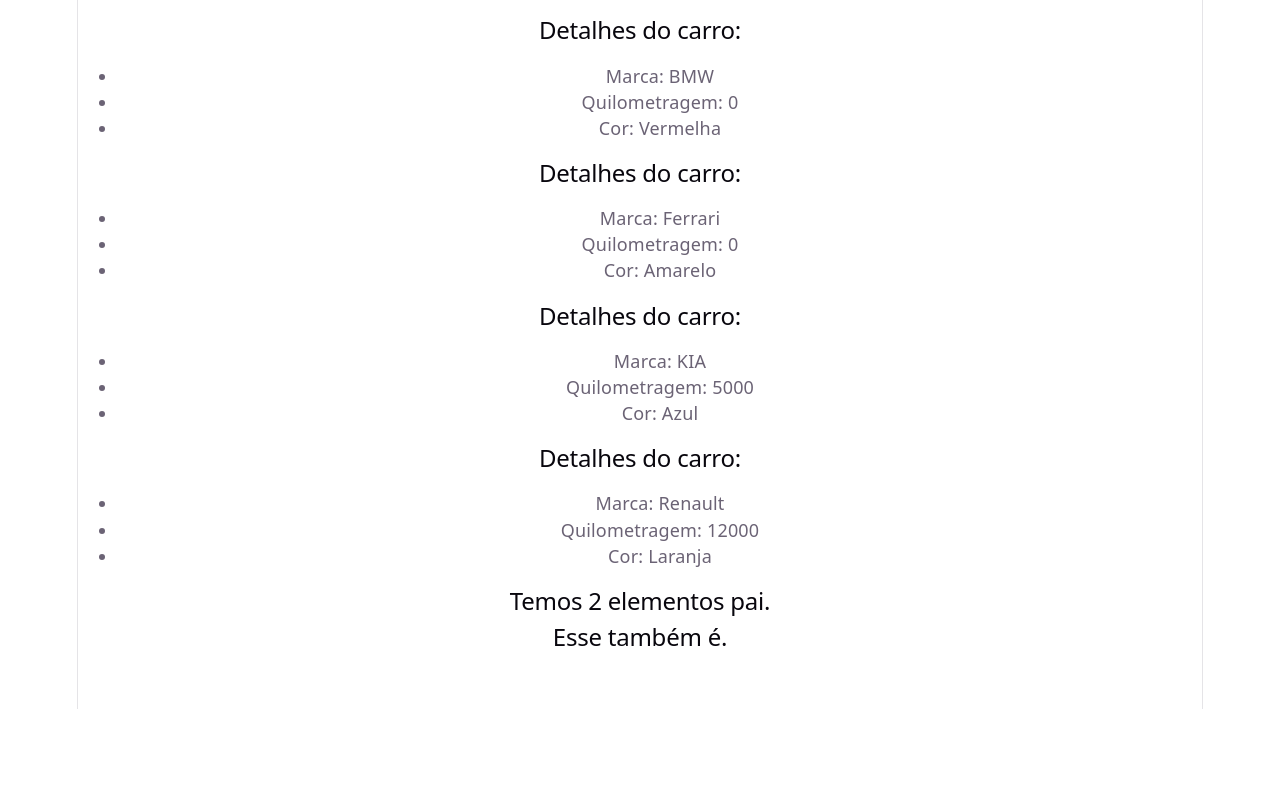
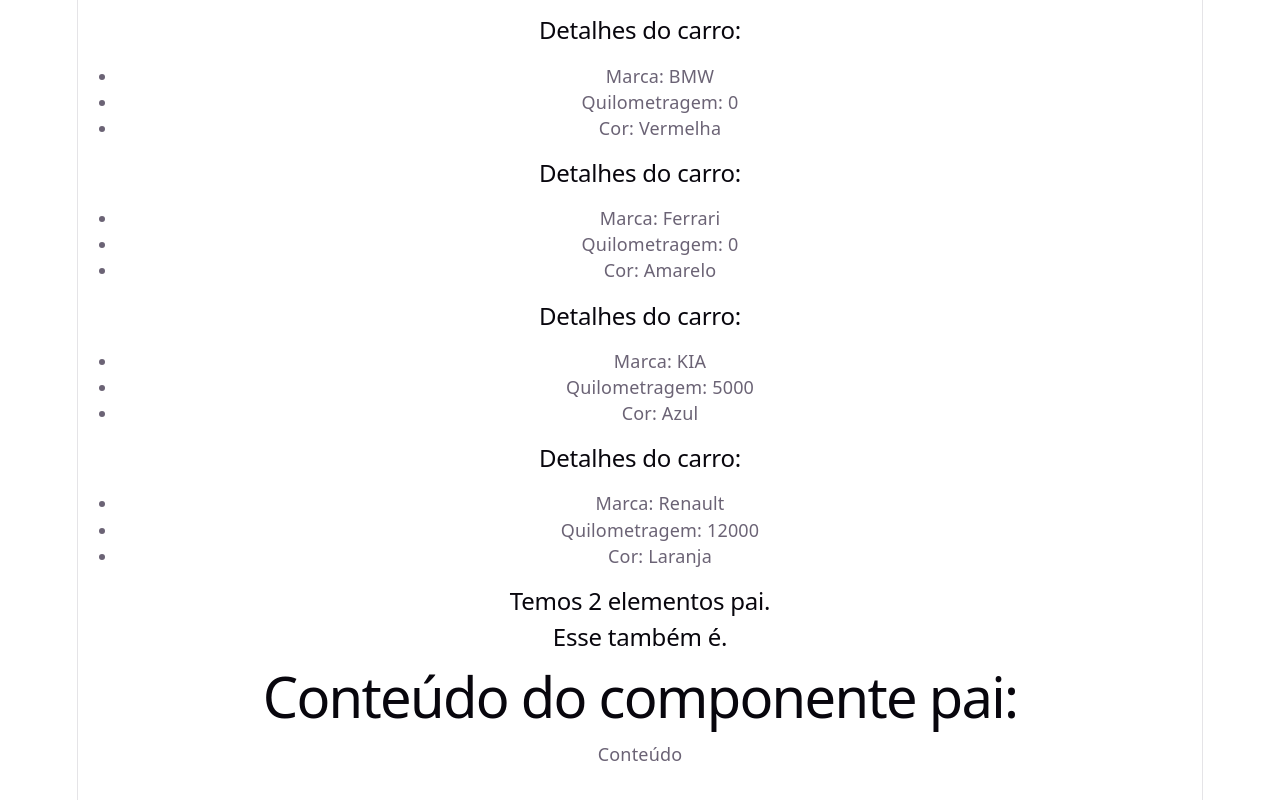
Before and after one commit to mardoqueugmartins/react-studies, a React (Vite) app in the folder 04_react_advanced/advanced/: page / in a window 1280 px wide. Shown: the part 1779-2579 px from the top of the page. Before the commit the page ends 2488 px from the top, so only its background shows below. Built offline with nearby package versions, Linux system fonts and the light colour scheme.

Commit message:
Children

```diff
--- a/04_react_advanced/advanced/src/App.jsx
+++ b/04_react_advanced/advanced/src/App.jsx
@@ -23,6 +23,11 @@
 
 // Fragments
 import Fragment from "./components/Fragment";
+
+// Childen
+import Container from "./components/Container";
+
+
 
 function App() {
   return (
@@ -56,6 +61,10 @@
       ))}
       {/* Fragment */}
       <Fragment />
+      {/* Children */}
+      <Container>
+        <p>Conteúdo</p>
+      </Container>
     </div>
   );
 }
--- /dev/null
+++ b/04_react_advanced/advanced/src/components/Container.jsx
@@ -0,0 +1,10 @@
+const Container = ({children}) => {
+  return (
+    <div>
+      <h1>Conteúdo do componente pai:</h1>
+      {children}
+    </div>
+  )
+}
+
+export default Container
```
